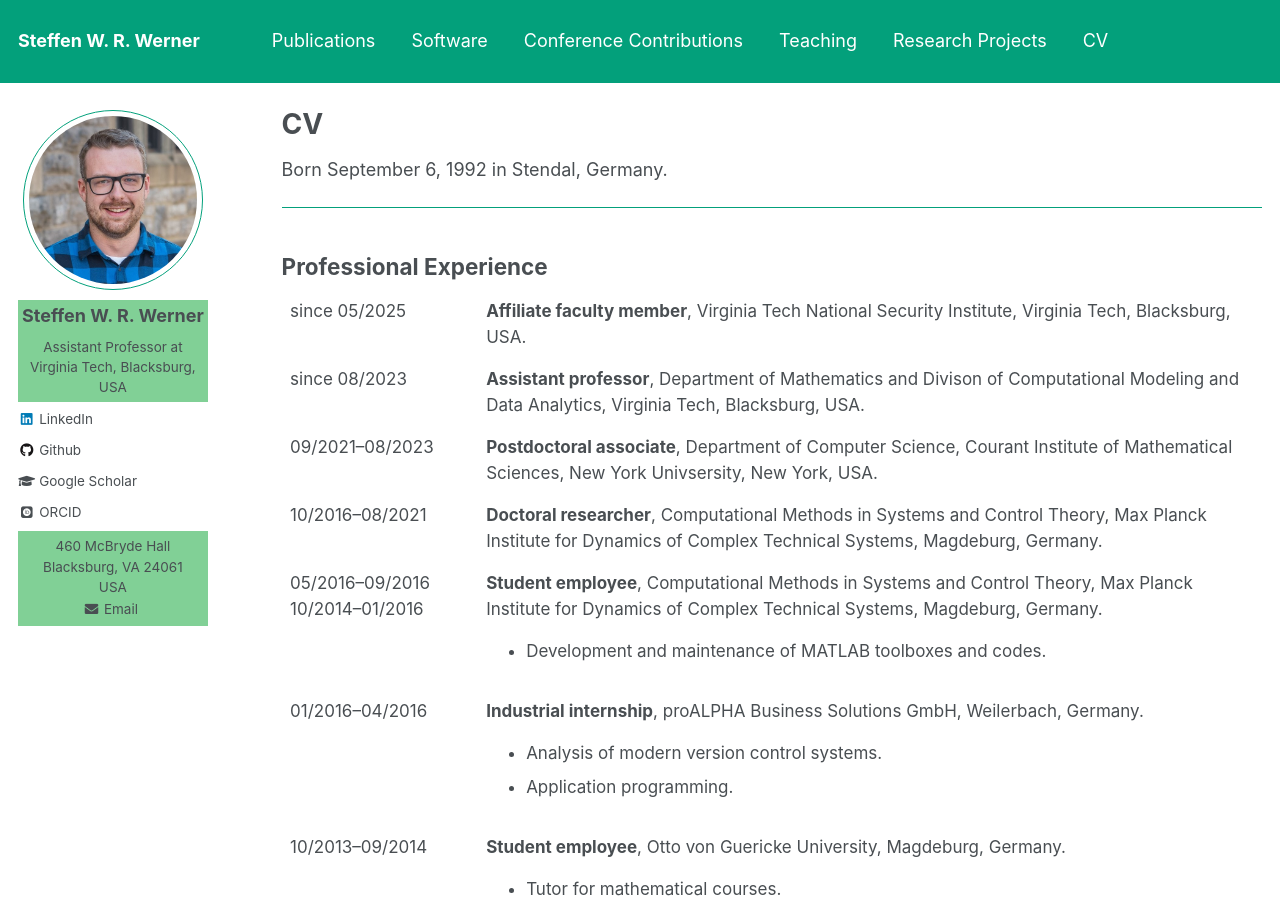
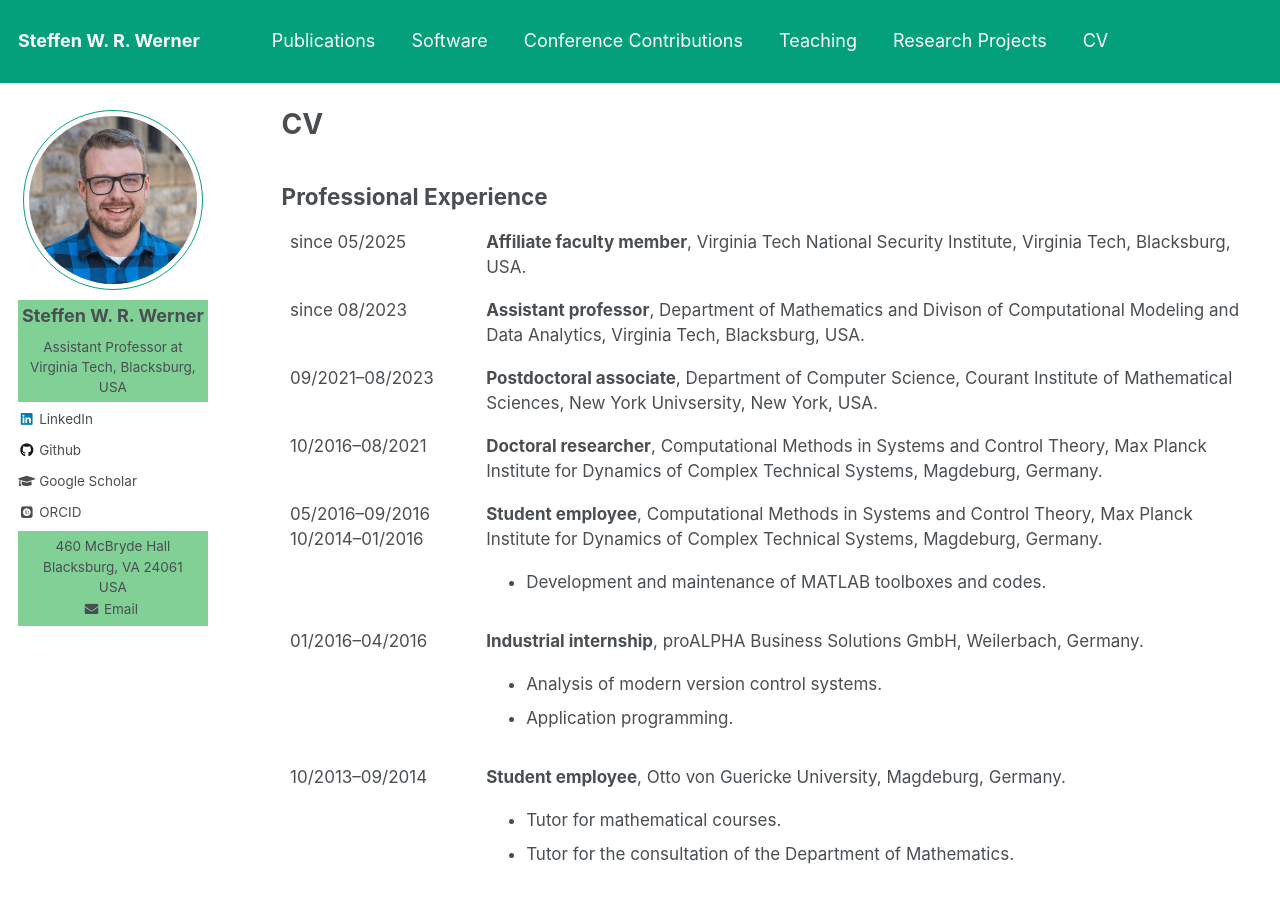
Before and after one commit to ninsteve/ninsteve.github.io, a Jekyll site: the page built from _pages/cv.md, in a window 1280 px wide and 900 px high. Built offline with Jekyll 4.4.1, drawn with Linux system fonts in a browser that asks for light colours; some web fonts are replaced.

Commit message:
Removed unneeded infos.

```diff
--- a/_pages/cv.md
+++ b/_pages/cv.md
@@ -13,10 +13,6 @@ redirect_from:
     overflow-wrap: break-word;
   }
 </style>
-
-Born September 6, 1992 in Stendal, Germany.
-
----
 
 ## Professional Experience ##
 
```
